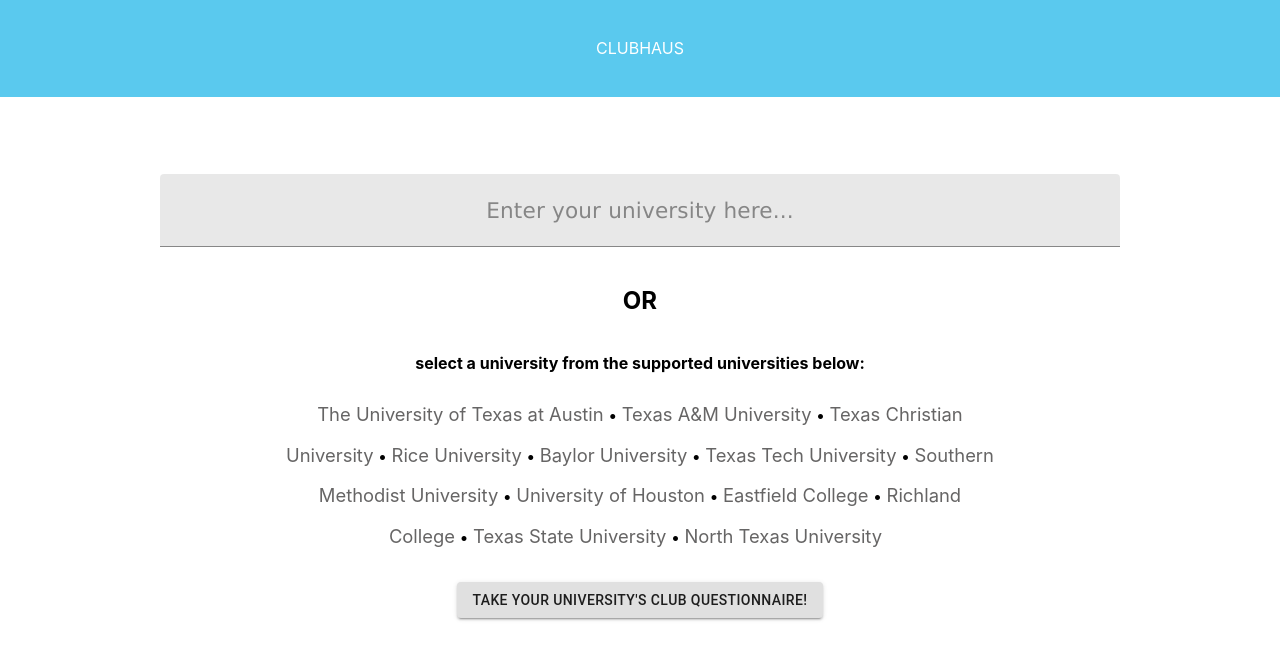
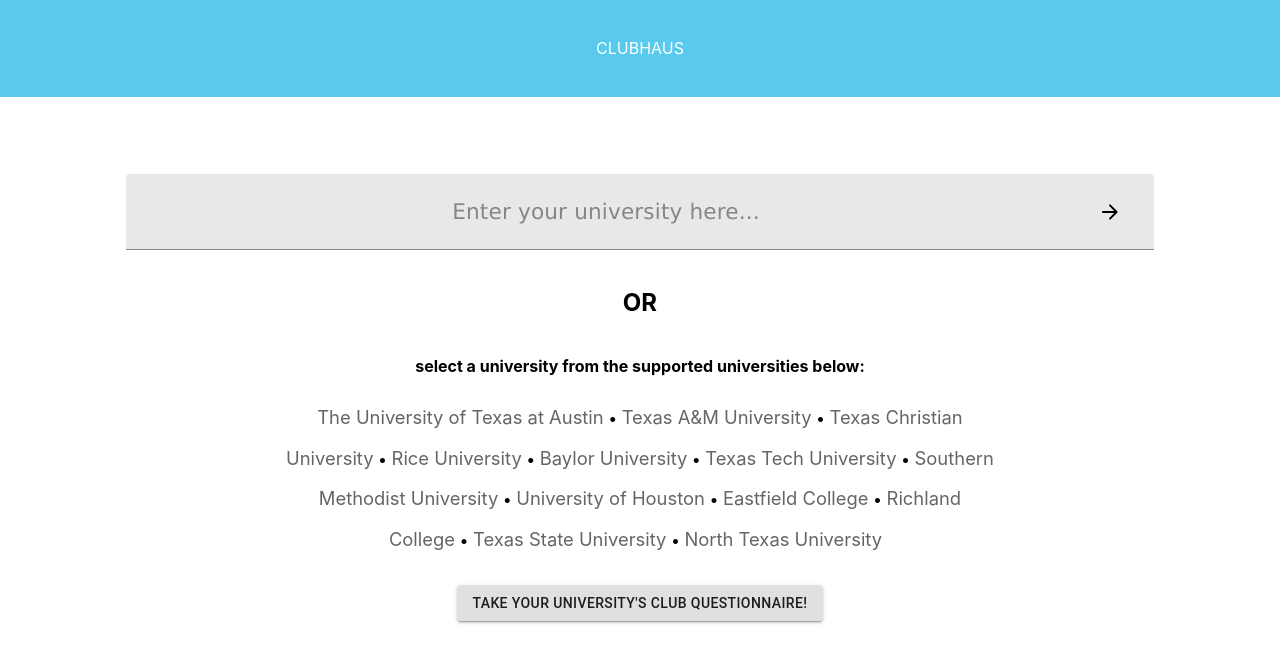
Before and after one commit to audiebethea/clubhaus, a React (Create React App) app in the folder client/: page / in a window 1280 px wide. Shown: the top 662 px of the page. Built offline with nearby package versions, Linux system fonts and the light colour scheme.

Commit message:
implemented a button on input, continue functionalitu

```diff
--- a/client/package.json
+++ b/client/package.json
@@ -4,6 +4,7 @@
   "private": true,
   "dependencies": {
     "@material-ui/core": "^4.2.1",
+    "@material-ui/icons": "^4.2.1",
     "@material-ui/styles": "^4.3.0",
     "react": "^16.8.6",
     "react-dom": "^16.8.6",
--- a/client/src/components/higherordercomponents/largefilledinput.js
+++ b/client/src/components/higherordercomponents/largefilledinput.js
@@ -1,8 +1,15 @@
 //this is a higher order component to render a customized filled input
+//import statements
 import React from 'react';
 import {withStyles} from '@material-ui/styles';
 import FilledInput from '@material-ui/core/FilledInput';
+import InputAdornment  from '@material-ui/core/InputAdornment';
+import IconButton  from '@material-ui/core/IconButton';
+import ArrowForwardRounded from '@material-ui/icons/ArrowForwardRounded';
 
+
+
+//styles
 const styles = {
     root : {
         color : 'black',
@@ -15,17 +22,33 @@ const styles = {
         width: '400px',
         textAlign : 'center',
     },
+    iconbutton : {
+        color : 'black'
+    }
 }
 
+//function component
 function LargeFilledInput(props){
     const {classes} = props;
 
     return(
         <FilledInput
-            classes={{root : classes.root, input : classes.input, underline : classes.underline}}
+            classes={{root : classes.root, input : classes.input}}
             onChange={props.onChange}
             placeholder={props.placeholder}
             value={props.value}
+            endAdornment={
+                <InputAdornment
+                    children={
+                        <IconButton
+                            onClick={props.onIconButtonClick}
+                            style={styles.iconbutton}
+                            children={<ArrowForwardRounded/>}
+                            tooltip='Continue'
+                        />
+                    }
+                />
+            }
         />
     )
 }
--- a/client/src/components/universityselect/universityselect.js
+++ b/client/src/components/universityselect/universityselect.js
@@ -60,6 +60,7 @@ export default class UniversitySelect extends React.Component{
 
                 <LargeFilledInput
                     onChange={this.handleInputChange}
+                    onIconButtonClick={this.onSubmit}
                     placeholder='Enter your university here...'
                     value={this.state.input}
                 />
@@ -89,8 +90,11 @@ export default class UniversitySelect extends React.Component{
                     })}
                 </p>
 
-                <Button variant = "contained" onClick={this.onSubmit}>
-                    Take your university's club questionnaire!
+                <Button
+                    variant = 'contained'
+                    onClick={this.onSubmit}
+                >
+                        Take your university's club questionnaire!
                 </Button>
 
             </div>
```
Also changed, not shown: 1 other file (tests, documents, lock files or other folders).
